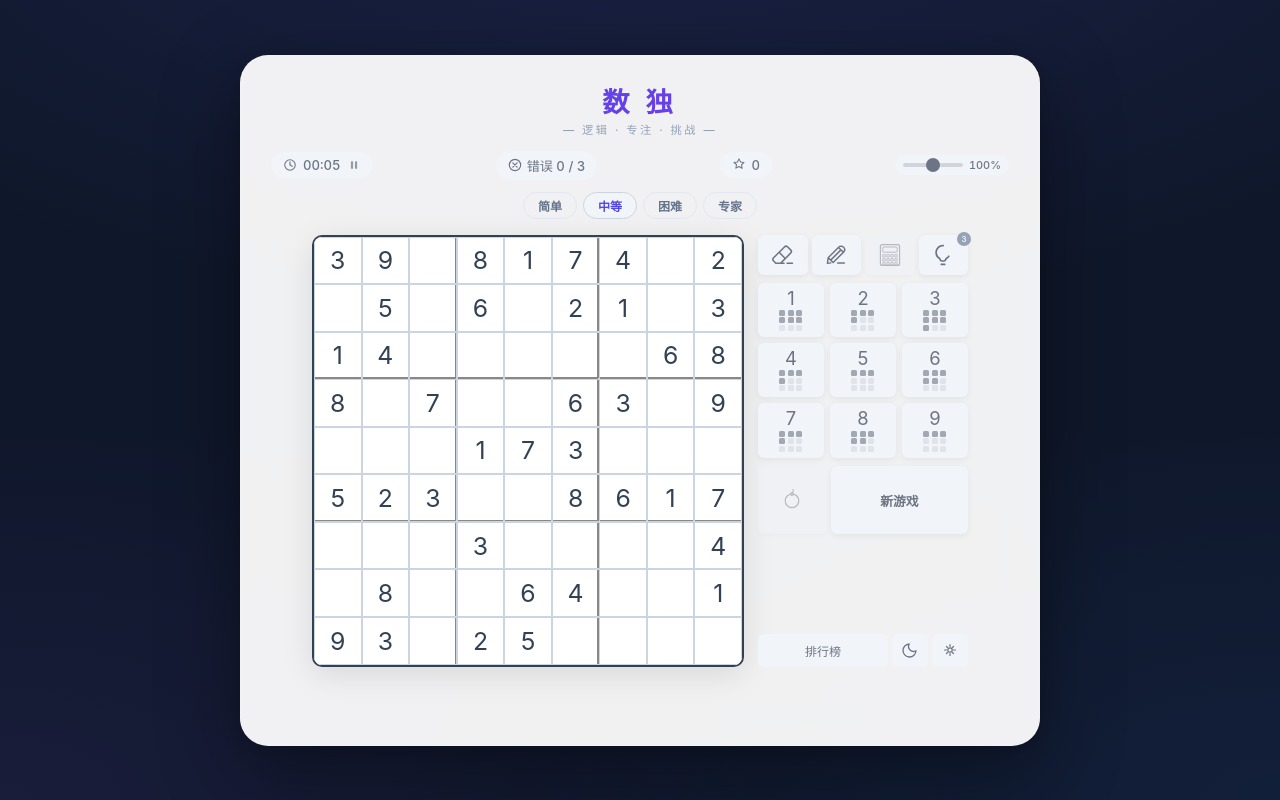
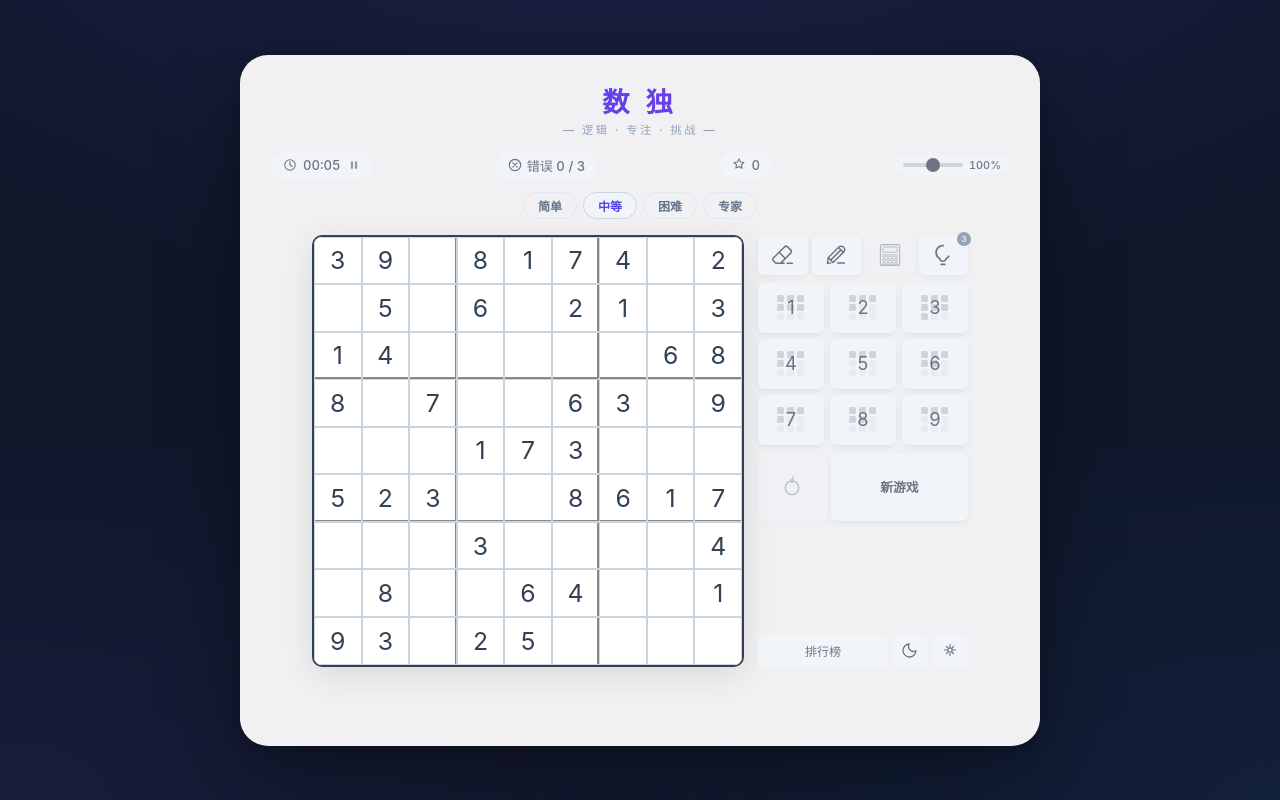
Before and after one commit to daxmate/sudoku, a Vue app: page / in a window 1280 px wide. Built offline with nearby package versions, Linux system fonts and the light colour scheme.

Commit message:
fix: 数字小方格置于数字下层（z-index），整体透明度调低

```diff
--- a/src/components/NumberPad.vue
+++ b/src/components/NumberPad.vue
@@ -7,7 +7,7 @@
       :disabled="count[n] >= 9"
       @click="$emit('place', n)"
     >
-      <span class="num-label">{{ n }}</span>
+      <div class="num-body">
         <div class="num-dots">
           <span
             v-for="i in 9"
@@ -15,6 +15,8 @@
             class="dot"
             :class="{ filled: i <= count[n] }"
           ></span>
+        </div>
+        <span class="num-label">{{ n }}</span>
       </div>
     </button>
   </div>
@@ -49,11 +51,7 @@ const count = computed(() => {
 }
 
 .num-grid button {
-  display: flex;
-  flex-direction: column;
-  align-items: center;
-  justify-content: center;
-  gap: 3px;
+  position: relative;
   border: none;
   border-radius: 6px;
   background: var(--numpad-bg);
@@ -62,7 +60,7 @@ const count = computed(() => {
   transition: all .12s ease;
   box-shadow: 0 2px 6px rgba(0,0,0,.06);
   font-family: 'Inter', sans-serif;
-  padding: 6px;
+  padding: 4px;
   min-height: 50px;
 }
 
@@ -85,33 +83,50 @@ const count = computed(() => {
   pointer-events: none;
 }
 
+.num-body {
+  position: relative;
+  display: flex;
+  align-items: center;
+  justify-content: center;
+  width: 100%;
+  height: 100%;
+}
+
 .num-label {
+  position: relative;
+  z-index: 1;
   font-size: 1.15rem;
   font-weight: 400;
   line-height: 1;
 }
 
 .num-dots {
+  position: absolute;
   display: grid;
   grid-template-columns: repeat(3, 1fr);
-  gap: 1.5px;
-  width: 24px;
+  gap: 2px;
+  width: 28px;
+  z-index: 0;
 }
 
 .dot {
-  width: 6px;
-  height: 6px;
+  width: 7px;
+  height: 7px;
   border-radius: 1.5px;
   background: var(--numpad-text);
-  opacity: .12;
+  opacity: .06;
   transition: opacity .15s ease;
 }
 
 .dot.filled {
-  opacity: .6;
+  opacity: .25;
+}
+
+.depleted .dot {
+  opacity: .02;
 }
 
 .depleted .dot.filled {
-  opacity: .35;
+  opacity: .08;
 }
 </style>
```
Lines whose indentation alone changed are shown as unchanged.
